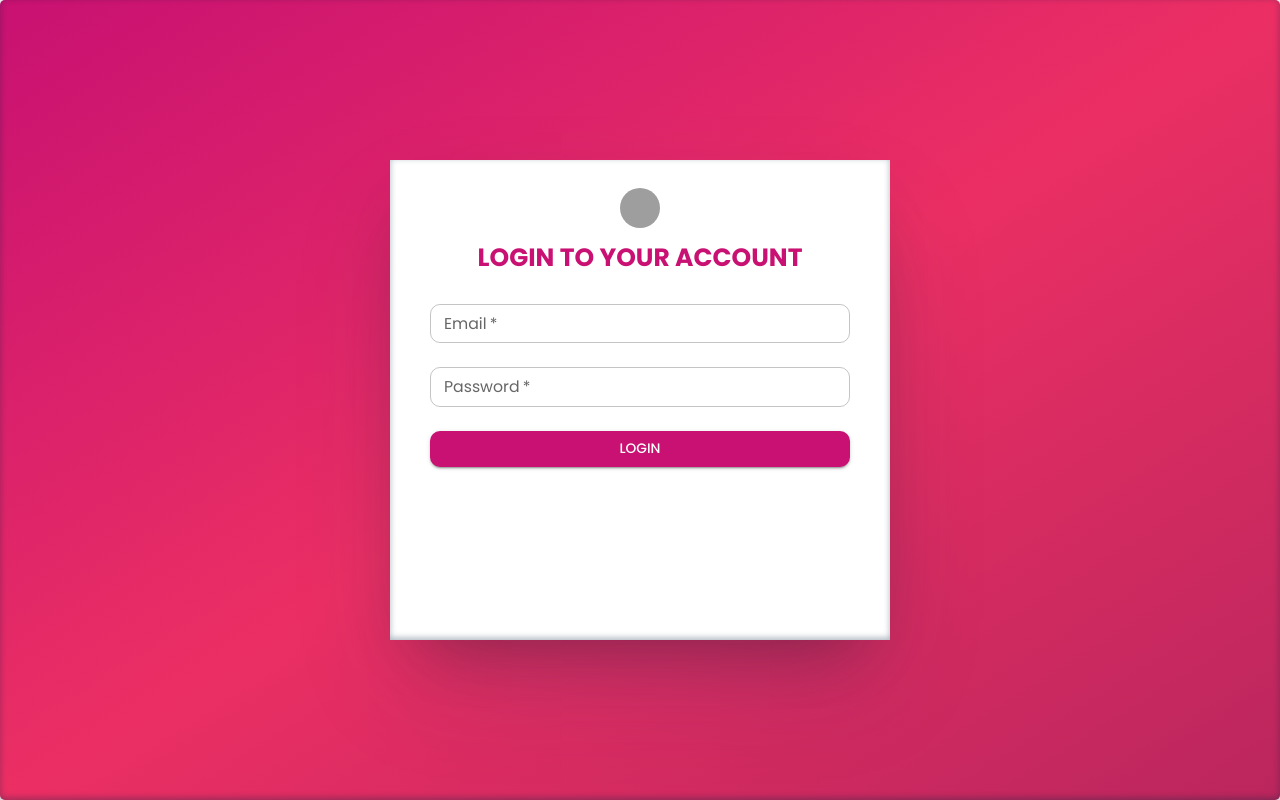
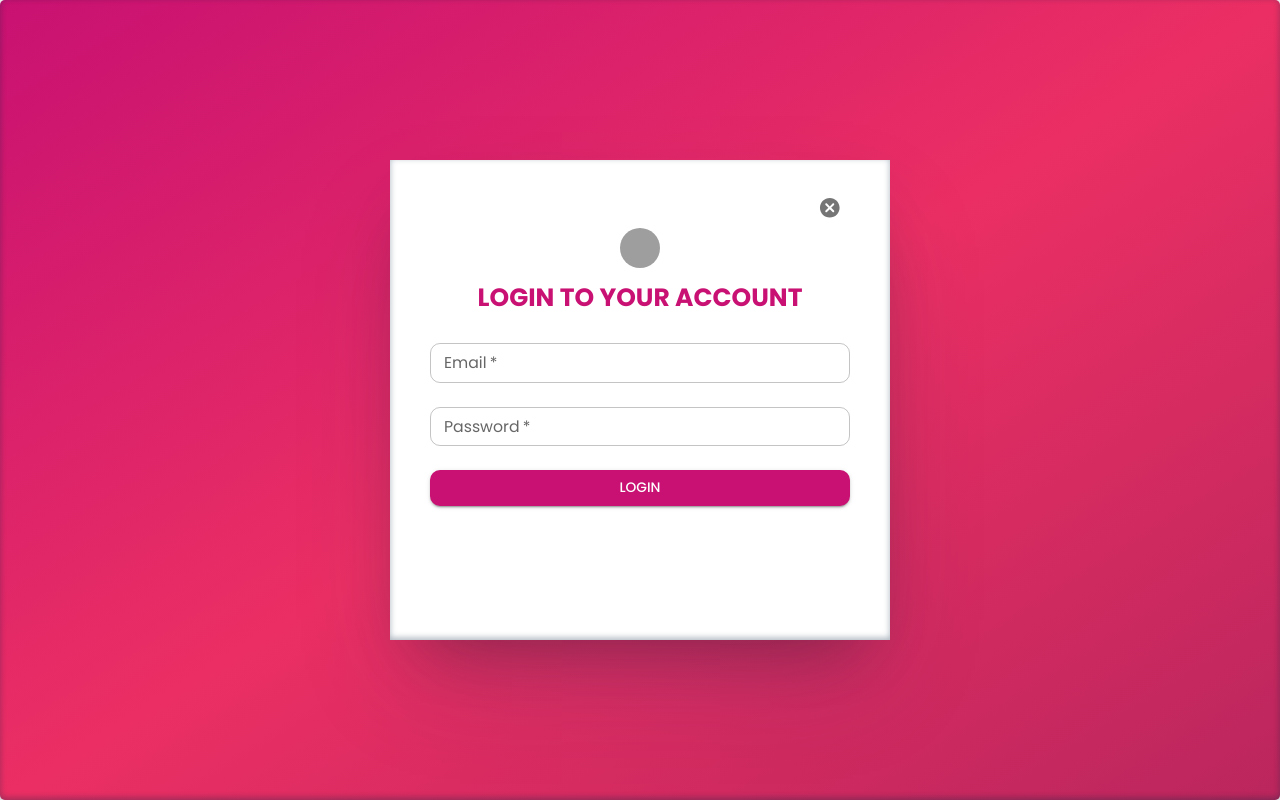
Before and after one commit to RajithaThilanka/Project-Iris, a React (Create React App) app in the folder client/: page /auth/login in a window 1280 px wide. Built offline with nearby package versions, Linux system fonts and the light colour scheme; no server answers.

Commit message:
ui update

```diff
--- a/client/src/components/AdminLogin/AdminLogin.js
+++ b/client/src/components/AdminLogin/AdminLogin.js
@@ -13,6 +13,7 @@
 import { Modal, Typography } from "@mui/material";
 import CancelIcon from "@mui/icons-material/Cancel";
 import Loader from "../Loading/Loading";
+import CancelRoundedIcon from "@mui/icons-material/CancelRounded";
 const style = {
   position: "absolute",
   top: "50%",
@@ -73,7 +74,7 @@
         <Box sx={style}>
           <div className="cancel-btn-container">
             <IconButton onClick={handleClose} className="cancel-btn">
-              <CloseIcon fontSize="medium" />
+              <CancelRoundedIcon fontSize="medium" />
             </IconButton>
           </div>
           <div style={{ textAlign: "center" }}>
@@ -129,7 +130,6 @@
           )}
         </Box>
       </form>
-
     </div>
   );
 }
--- a/client/src/components/Login/Login.js
+++ b/client/src/components/Login/Login.js
@@ -3,7 +3,6 @@
 import TextField from "@mui/material/TextField";
 import Box from "@mui/material/Box";
 import Button from "@mui/material/Button";
-import CloseIcon from "@mui/icons-material/Close";
 import IconButton from "@mui/material/IconButton";
 import FormLabel from "@mui/material/FormLabel";
 import { logIn } from "../../actions/AuthActions";
@@ -13,7 +12,10 @@
 import { Modal, Typography } from "@mui/material";
 import CancelIcon from "@mui/icons-material/Cancel";
 import Loader from "../Loading/Loading";
+import CancelRoundedIcon from "@mui/icons-material/CancelRounded";
 
+import CloseIcon from "@mui/icons-material/Close";
+import Stack from "@mui/material/Stack";
 function Login() {
   const initialState = {
     email: "",
@@ -55,6 +57,15 @@
       <form onSubmit={handleSubmit} className="login-form-main" method="post">
         <Grid container rowSpacing={3} px={3} margin={2}>
           <Grid item sm={12} xs={12}>
+            <Stack
+              direction="row"
+              justifyContent="flex-end"
+              alignItems="flex-start"
+            >
+              <IconButton onClick={handleClose}>
+                <CancelRoundedIcon />
+              </IconButton>
+            </Stack>
             <div
               style={{ textAlign: "center", cursor: "pointer" }}
               onClick={handleClose}
```
Lines whose indentation alone changed are shown as unchanged.
